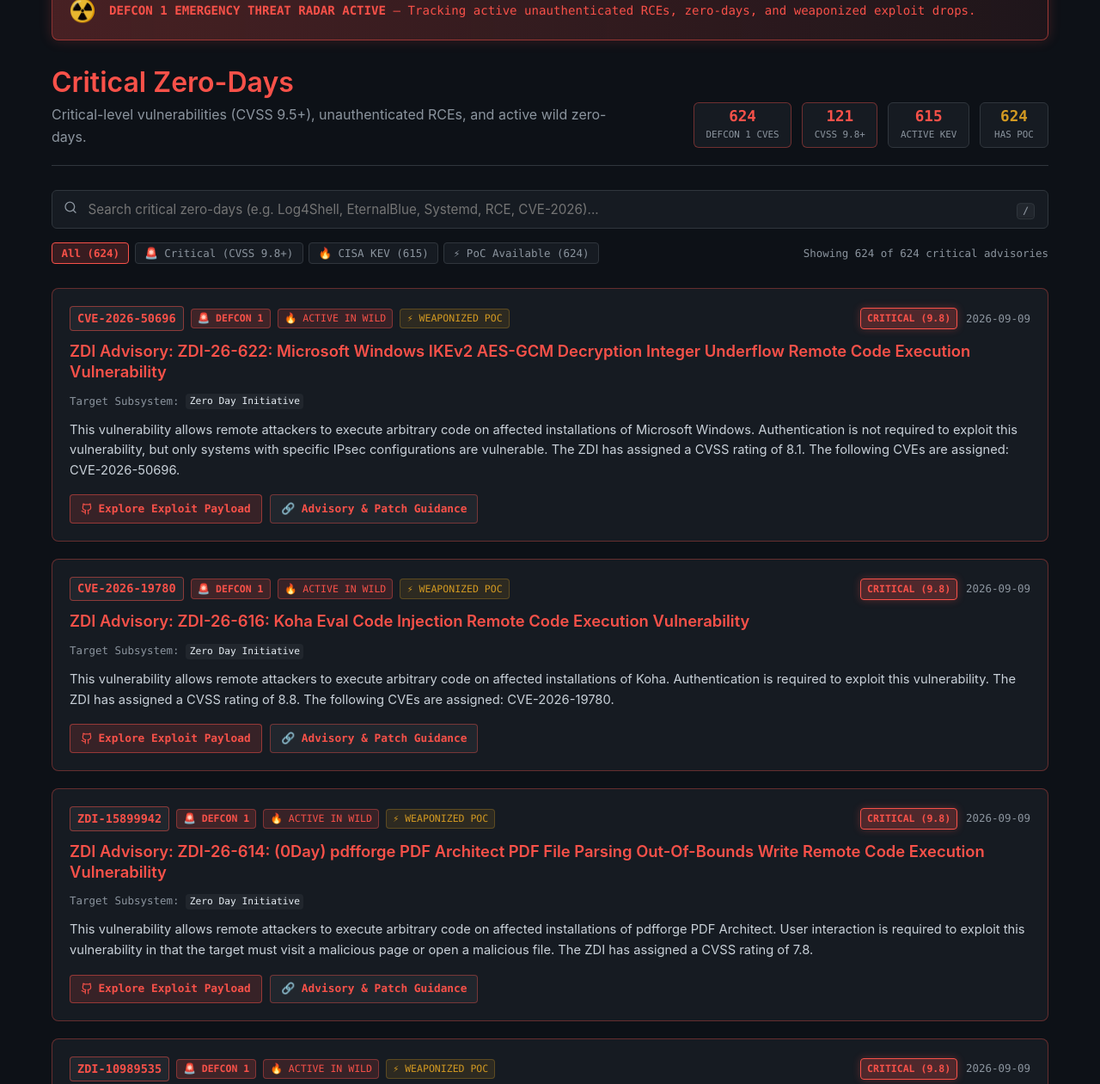
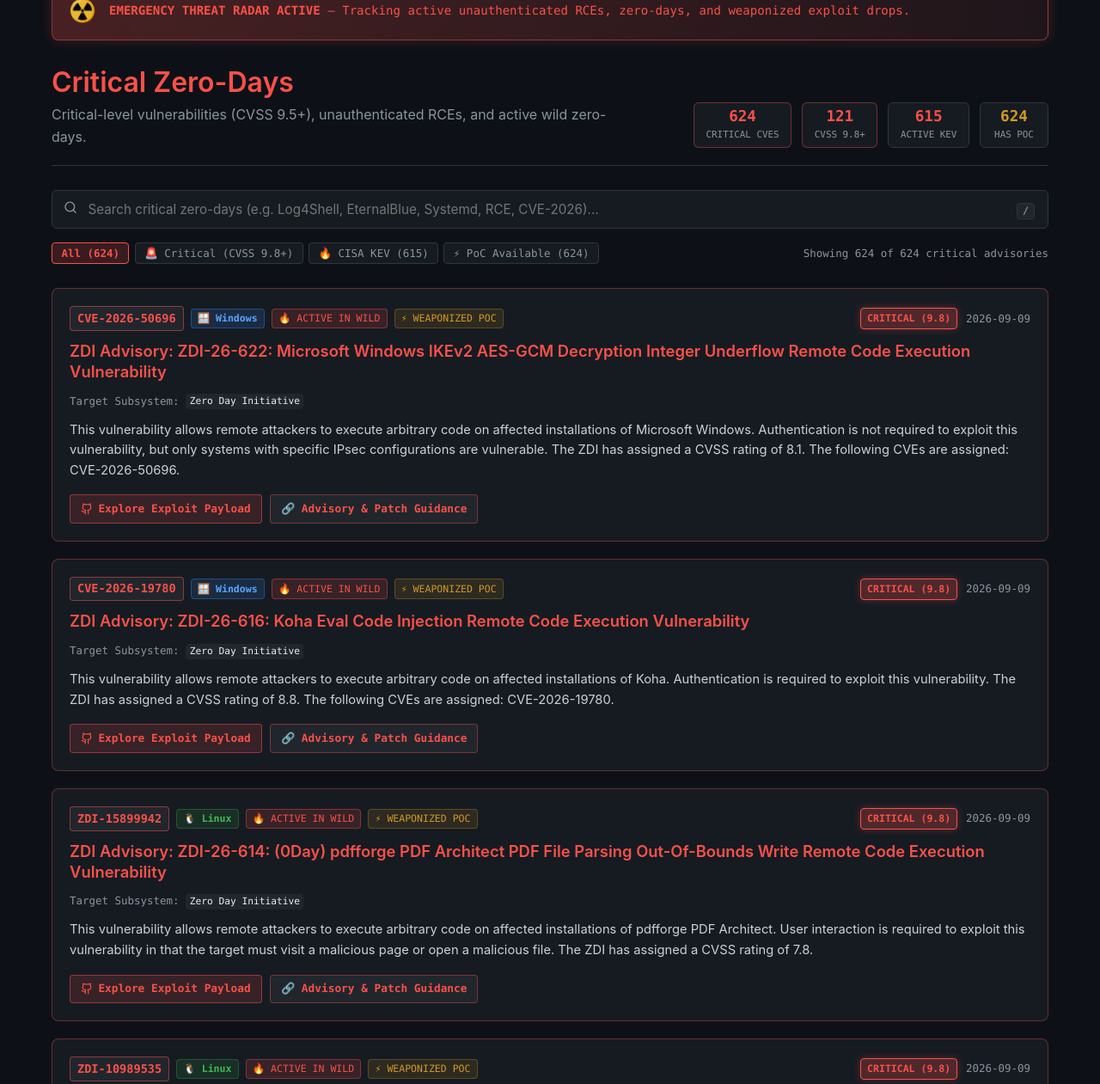
Before and after one commit to mnemonic-re/research-notebook, an Astro site: page /research-notebook/feed/critical in a window 1280 px wide. Shown: the part 122-1383 px from the top of the page at 86% size. Built offline with nearby package versions, Linux system fonts and the light colour scheme; Astro itself is replaced by a stand-in of ours.

Commit message:
feat(feed): replace static DEFCON 1 pill with dynamic platform badges in critical zero-day feed

```diff
--- a/src/pages/feed/critical/index.astro
+++ b/src/pages/feed/critical/index.astro
@@ -35,14 +35,37 @@
       return 'sev-medium';
   }
 }
+
+function getPlatformInfo(platform: string, component: string, title: string) {
+  const p = (platform || '').toLowerCase();
+  const c = (component || '').toLowerCase();
+  const t = (title || '').toLowerCase();
+
+  if (p === 'windows' || t.includes('windows') || c.includes('windows') || c.includes('win32') || c.includes('msrc') || c.includes('microsoft')) {
+    return { class: 'pill-win', label: '🪟 Windows' };
+  }
+  if (p === 'linux' || t.includes('linux') || c.includes('linux') || c.includes('kernel') || c.includes('ubuntu') || c.includes('red hat')) {
+    return { class: 'pill-linux', label: '🐧 Linux' };
+  }
+  if (p === 'web' || t.includes('http') || t.includes('web') || t.includes('injection') || c.includes('web') || c.includes('browser') || c.includes('chrome') || c.includes('apache') || c.includes('nginx') || c.includes('koha')) {
+    return { class: 'pill-web', label: '🌐 Web / App' };
+  }
+  if (p === 'macos' || p === 'ios' || t.includes('macos') || t.includes('ios') || t.includes('apple')) {
+    return { class: 'pill-mac', label: '🍎 macOS' };
+  }
+  if (platform && platform.trim() !== '') {
+    return { class: 'pill-web', label: `🌐 ${platform}` };
+  }
+  return { class: 'pill-win', label: '🪟 Windows' };
+}
 ---
 
-<BaseLayout title="Critical Zero-Days & Emergency Radar (DEFCON 1) | CyberSec Notebook">
+<BaseLayout title="Critical Zero-Days & Emergency Radar | CyberSec Notebook">
   <!-- Pinned Emergency Hazard Alert Banner -->
   <div class="defcon-alert-banner">
     <div class="defcon-pulse-icon">☢️</div>
     <div class="defcon-banner-text">
-      <strong>DEFCON 1 EMERGENCY THREAT RADAR ACTIVE</strong> — Tracking active unauthenticated RCEs, zero-days, and weaponized exploit drops.
+      <strong>EMERGENCY THREAT RADAR ACTIVE</strong> — Tracking active unauthenticated RCEs, zero-days, and weaponized exploit drops.
     </div>
   </div>
 
@@ -55,7 +78,7 @@
       <div class="feed-stats-bar">
         <div class="stat-pill border-red">
           <span class="stat-num text-red">{feedItems.length}</span>
-          <span class="stat-label">DEFCON 1 CVEs</span>
+          <span class="stat-label">CRITICAL CVEs</span>
         </div>
         <div class="stat-pill border-red">
           <span class="stat-num text-red">{maxCvssCount}</span>
@@ -123,6 +146,7 @@
           id={item.id}
           data-title={item.title.toLowerCase()}
           data-cve={item.cve.toLowerCase()}
+          data-platform={item.platform}
           data-component={item.component.toLowerCase()}
           data-desc={item.description.toLowerCase()}
           data-cvss={item.cvss || 0}
@@ -132,9 +156,14 @@
           <div class="card-top-bar">
             <div class="cve-tag-group">
               <span class="cve-badge badge-red">{item.cve}</span>
-              <span class="platform-pill pill-defcon">
-                🚨 DEFCON 1
-              </span>
+              {(() => {
+                const plat = getPlatformInfo(item.platform, item.component, item.title);
+                return (
+                  <span class={`platform-pill ${plat.class}`}>
+                    {plat.label}
+                  </span>
+                );
+              })()}
               {item.is_kev && <span class="kev-badge">🔥 ACTIVE IN WILD</span>}
               {item.has_poc && <span class="poc-badge">⚡ WEAPONIZED POC</span>}
             </div>
@@ -245,6 +274,7 @@
         id: card.getAttribute('id'),
         cve: card.getAttribute('data-cve') || '',
         title: card.querySelector('.feed-title')?.textContent || '',
+        platform: card.getAttribute('data-platform') || '',
         component: card.getAttribute('data-component') || '',
         desc: card.getAttribute('data-desc') || '',
         cvss: parseFloat(card.getAttribute('data-cvss') || '0'),
@@ -452,7 +482,7 @@
 
           li.innerHTML = `
             <div class="autocomplete-title"><strong>${item.cve.toUpperCase()}</strong>: ${item.title}</div>
-            <div class="autocomplete-meta">DEFCON 1 • ${item.component}</div>
+            <div class="autocomplete-meta">${item.platform || 'Critical Zero-Day'} • ${item.component}</div>
           `;
 
           li.addEventListener('click', () => {
@@ -831,6 +861,31 @@
     font-size: 0.72rem;
     padding: 0.1rem 0.45rem;
     border-radius: 4px;
+    font-weight: 600;
+  }
+
+  .pill-win {
+    background-color: rgba(56, 139, 253, 0.15);
+    color: #58a6ff;
+    border: 1px solid rgba(56, 139, 253, 0.35);
+  }
+
+  .pill-linux {
+    background-color: rgba(46, 160, 67, 0.15);
+    color: #3fb950;
+    border: 1px solid rgba(46, 160, 67, 0.35);
+  }
+
+  .pill-web {
+    background-color: rgba(163, 113, 247, 0.15);
+    color: #bc8cff;
+    border: 1px solid rgba(163, 113, 247, 0.35);
+  }
+
+  .pill-mac {
+    background-color: rgba(240, 136, 62, 0.15);
+    color: #f0883e;
+    border: 1px solid rgba(240, 136, 62, 0.35);
   }
 
   .pill-defcon {
```
Also changed, not shown: 1 other file.
